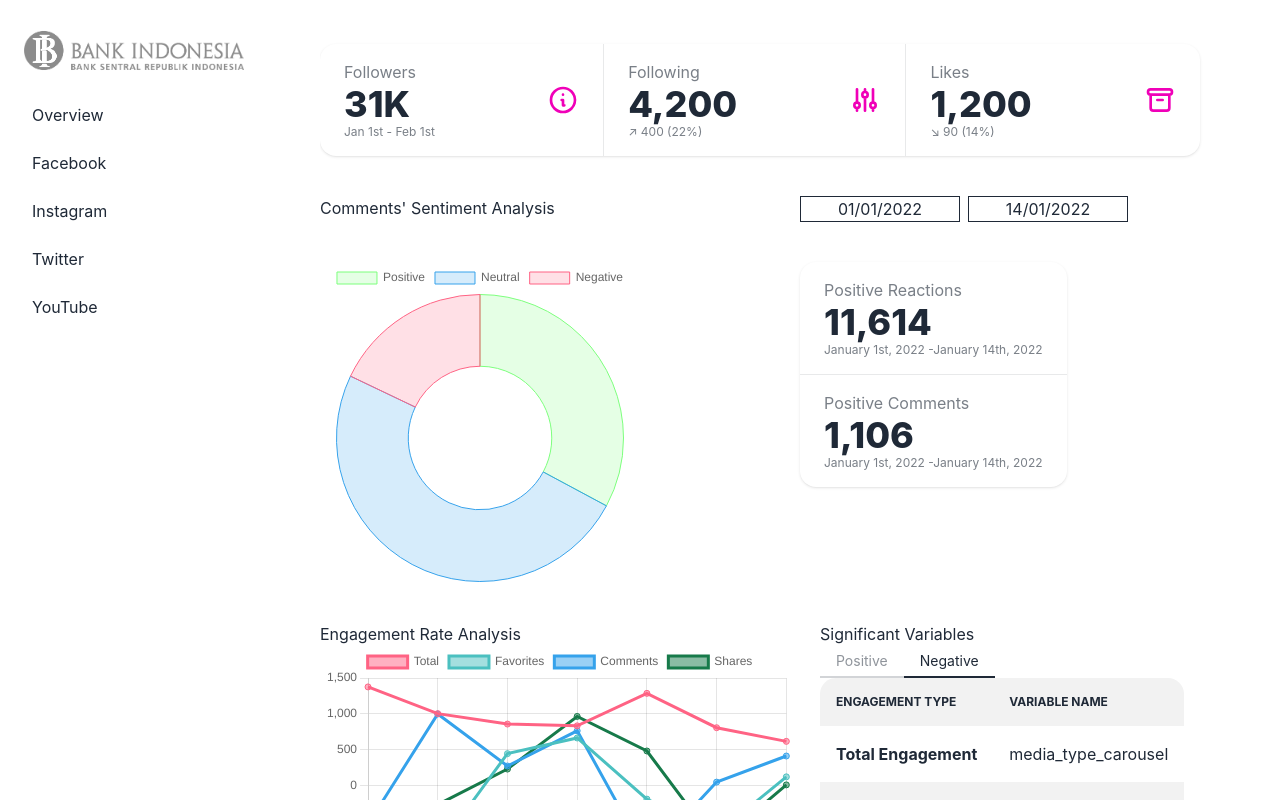
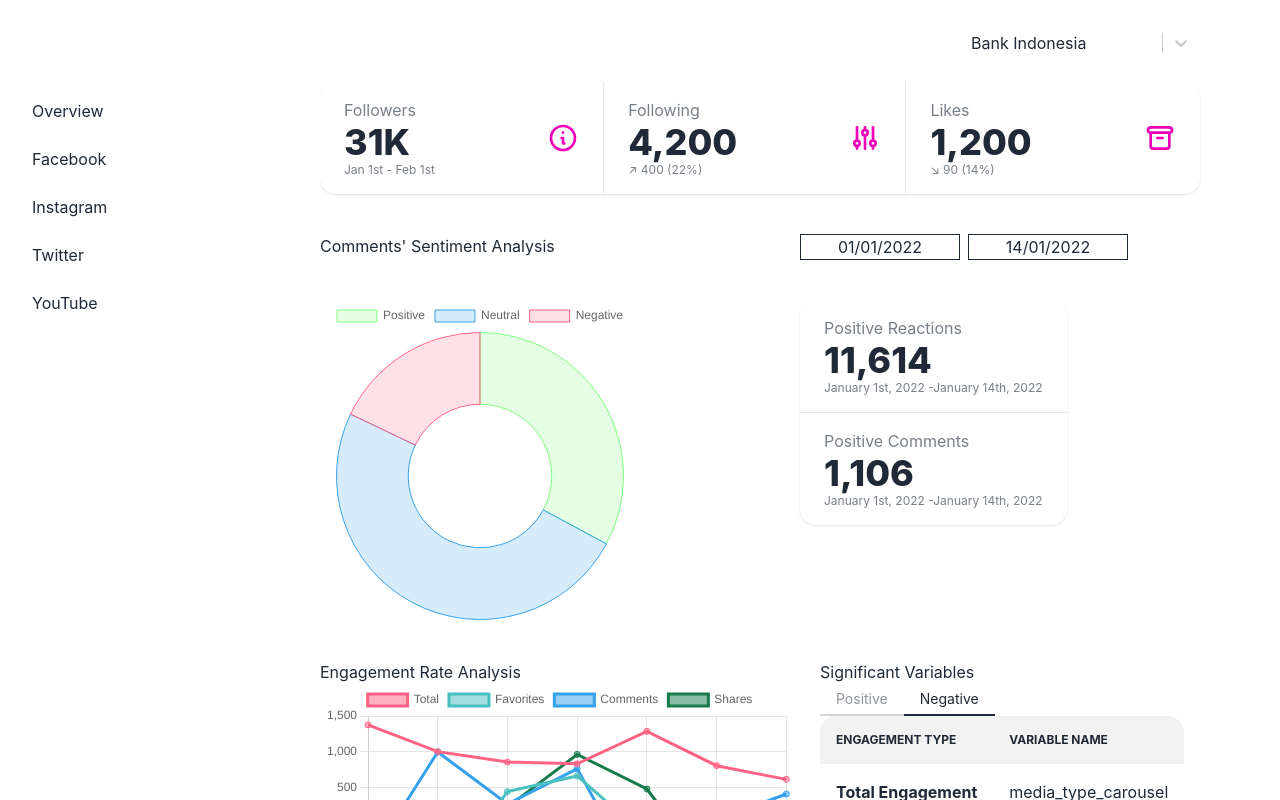
Before and after one commit to onlyphantom/socialanalytics, a Next.js app in the folder socialanalytics/: page /facebook in a window 1280 px wide. Built offline with nearby package versions, Linux system fonts and the light colour scheme.

Commit message:
add profile and date filters

```diff
--- /dev/null
+++ b/socialanalytics/components/DropDownFilter.jsx
@@ -0,0 +1,50 @@
+import React, { useState } from "react";
+import Select from "react-select";
+
+const customStyles = {
+    input: (base) => ({
+      ...base,
+      color: "inherit"
+    }),
+    option: (base, state) => ({
+      ...base,
+      color: state.isFocused ? "white": "black",
+      backgroundColor: state.isFocused ? "#216ba5" : "white"
+    }),
+    control: (base, state) => ({
+      ...base,
+      background: "inherit",
+      borderColor: state.isFocused ? "white" : "white",
+      borderRadius: state.isFocused ? 0 : 0,
+      boxShadow: state.isFocused ? null : null,
+      "&:hover": {
+        color: "white"
+      }
+    }),
+    singleValue: (base) => ({
+      ...base,
+      color: "inherit"
+    }),
+    dropdownIndicator: (base) => ({
+      ...base,
+      "&:hover": {
+        color: "white"
+      }
+    })
+  };
+
+const DropDownFilter = ({ options }) => {
+    const [selectedProfile, setSelectedProfile] = useState(options[0]);
+
+    return(
+        <Select
+            options={options}
+            value={selectedProfile}
+            onChange={(e) => setSelectedProfile(e.target)}
+            placeholder="Select a profile.."
+            styles={customStyles}
+        />
+    )
+}
+
+export default DropDownFilter;
--- a/socialanalytics/components/Layout.jsx
+++ b/socialanalytics/components/Layout.jsx
@@ -33,7 +33,7 @@ const Layout = ({ children, activePage }) => {
       <input id="side-drawer" type="checkbox" className="drawer-toggle" />
       <div className="drawer-content">
         <Head>
-          <title>Create Next App</title>
+          <title>Social Media Analytics</title>
           <meta name="description" content="Generated by create next app" />
           <link rel="icon" href="/favicon.ico" />
         </Head>
@@ -95,9 +95,8 @@ const Layout = ({ children, activePage }) => {
                 <Image
                   src="/bi-b.png"
                   alt="Bank Indonesia Logo"
-                  className="grayscale brightness-200"
                   width={220.1}
-                  height={69.7}
+                  height={65}
                 />
               </span>
             </a>
--- a/socialanalytics/package.json
+++ b/socialanalytics/package.json
@@ -15,7 +15,8 @@
     "react": "18.2.0",
     "react-chartjs-2": "^4.3.1",
     "react-datepicker": "^4.8.0",
-    "react-dom": "18.2.0"
+    "react-dom": "18.2.0",
+    "react-select": "^5.4.0"
   },
   "devDependencies": {
     "autoprefixer": "^10.4.7",
--- a/socialanalytics/pages/facebook.jsx
+++ b/socialanalytics/pages/facebook.jsx
@@ -1,4 +1,4 @@
-import { useState } from "react";
+import { startTransition, useState } from "react";
 import Layout from "../components/Layout";
 
 import DatePicker from "react-datepicker";
@@ -14,6 +14,12 @@ import EngagementLine from "../components/EngagementLine";
 
 import faker from "faker";
 import Table from "../components/Table";
+import DropDownFilter from "../components/DropDownFilter";
+
+const profile_options = [
+  { value: 'Bank Indonesia', label: 'Bank Indonesia' },
+  { value: 'Bank Indonesia Jabar', label: 'Bank Indonesia Jabar' }
+];
 
 const labels = ["January", "February", "March", "April", "May", "June", "July"];
 const data = {
@@ -53,6 +59,12 @@ const facebook = () => {
   return (
     <Layout activePage="facebook">
       {/* <h1>Facebook</h1> */}
+      <section className="grid grid-cols-12">
+        <div className="col-start-9 col-span-3">
+          <DropDownFilter options={profile_options}/>
+        </div>
+      </section>
+
       <section className="grid grid-cols-12 my-5">
         <div className="stats shadow col-start-1 col-span-11">
           <div className="stat">
--- a/socialanalytics/pages/overview.jsx
+++ b/socialanalytics/pages/overview.jsx
@@ -1,7 +1,14 @@
-import React from "react";
+import React, { useState } from "react";
 import EngagementLine from "../components/EngagementLine";
 import Layout from "../components/Layout";
 import SentimentBar from "../components/SentimentBar";
+
+import DatePicker from "react-datepicker";
+import { registerLocale, setDefaultLocale } from "react-datepicker";
+import "react-datepicker/dist/react-datepicker.css";
+
+import id from "date-fns/locale/id";
+registerLocale("id", id);
 
 import faker from "faker";
 
@@ -37,8 +44,41 @@ const data = {
 };
 
 const overview = () => {
+
+  const [startDate, setStartDate] = useState(new Date("2022/01/01"));
+  const [endDate, setEndDate] = useState(new Date("2022/01/14"));
+
   return (
     <Layout activePage="overview">
+      <section className="grid grid-cols-12">
+        <div className="col-start-8 col-span-4 flex gap-x-2 max-w-xs">
+          {/* https://github.com/Hacker0x01/react-datepicker */}
+          <DatePicker
+            dateFormat="dd/MM/yyyy"
+            selected={startDate}
+            onChange={(date) => setStartDate(date)}
+            selectsStart
+            startDate={startDate}
+            endDate={endDate}
+            locale="id"
+            showMonthDropdown
+            className="col-span-1 max-w-xxs"
+          />
+          <DatePicker
+            dateFormat="dd/MM/yyyy"
+            selected={endDate}
+            onChange={(date) => setEndDate(date)}
+            selectsEnd
+            startDate={startDate}
+            endDate={endDate}
+            minDate={startDate}
+            locale="id"
+            showMonthDropdown
+            className="col-span-1 max-w-xxs"
+          />
+        </div>
+      </section>
+
       <h3>Sentiment Analysis</h3>
       <section className="grid grid-cols-12 my-4">
         <div class="col-start-2 col-span-9">
--- a/socialanalytics/styles/globals.css
+++ b/socialanalytics/styles/globals.css
@@ -20,7 +20,7 @@ a {
 }
 
 .react-datepicker-wrapper input {
-    background: inherit;
-    border: 1px solid;
-    text-align: center;
+  background: inherit;
+  border: 1px solid;
+  text-align: center;
 }
```
Also changed, not shown: socialanalytics/public/bi-b.png, 1 other file (tests, documents, lock files or other folders).
